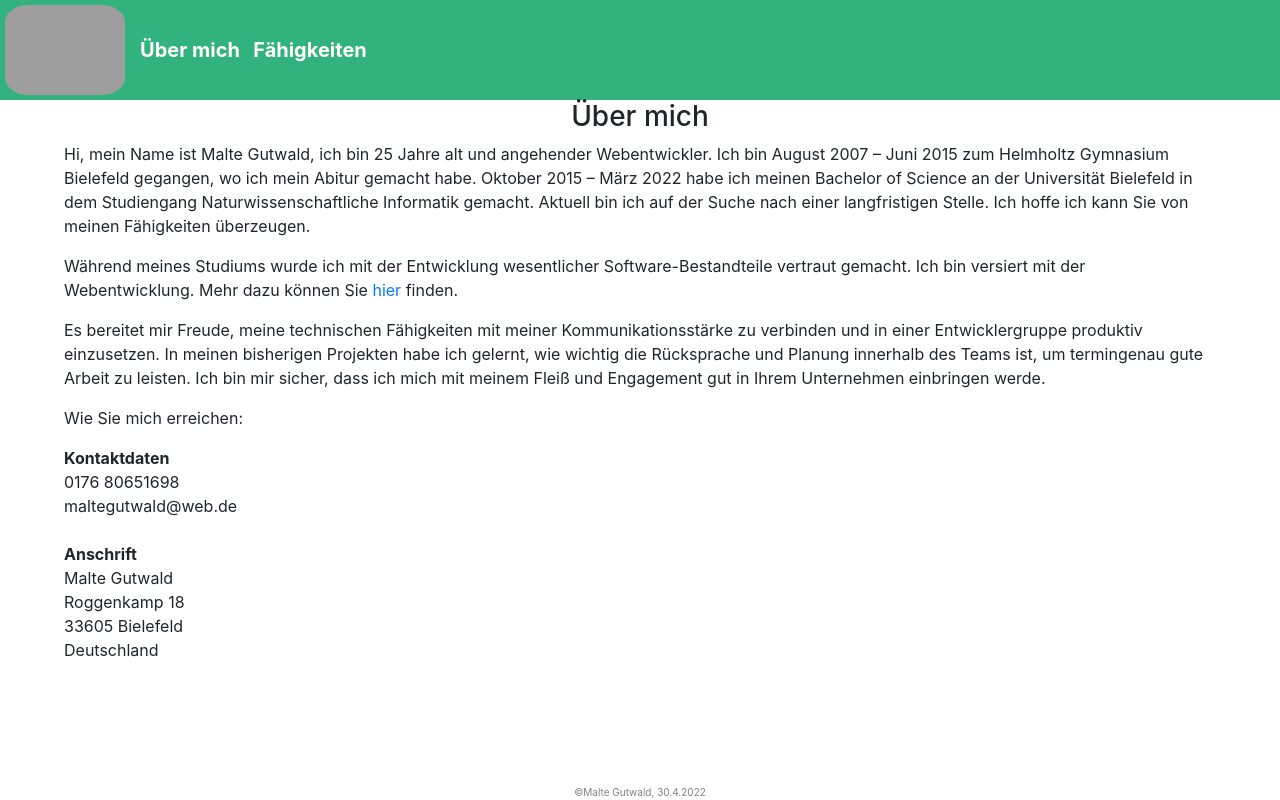
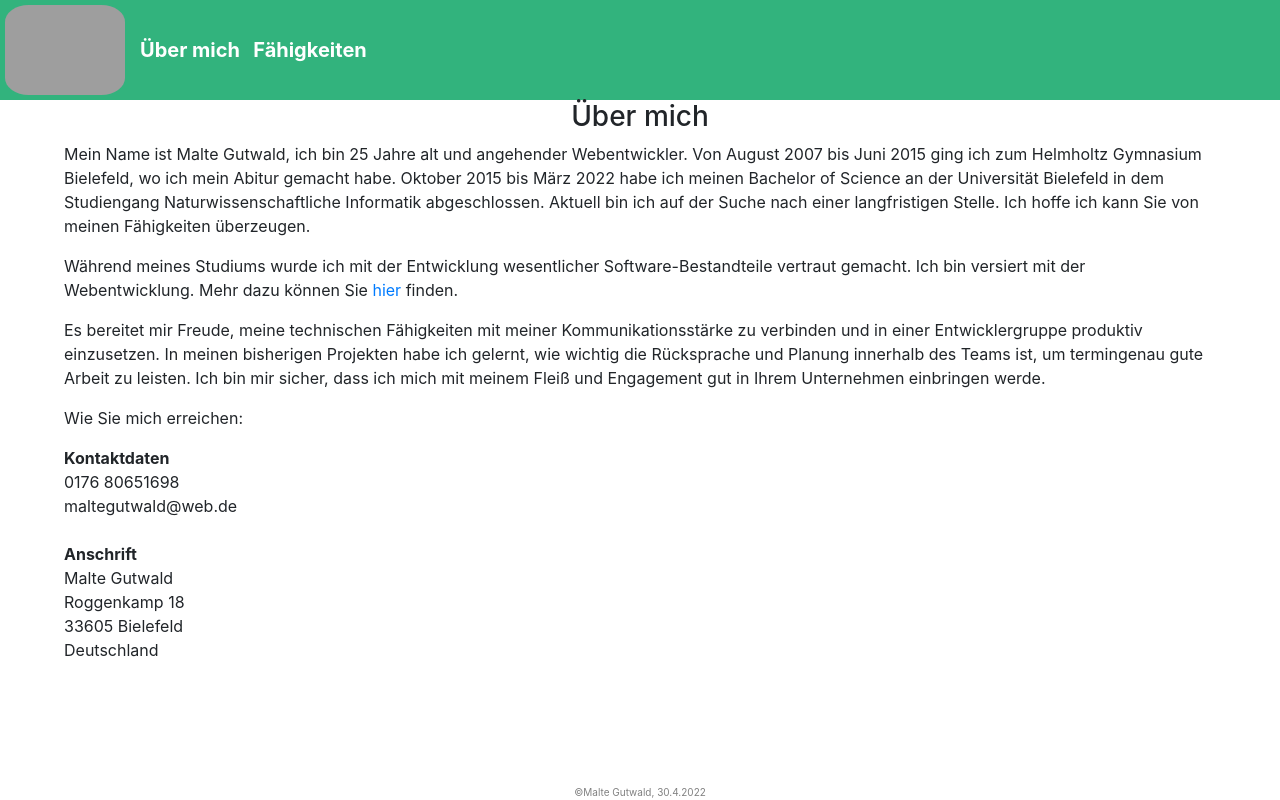
Before and after one commit to MalteGutwald/test, a Vue app: page /skills in a window 1280 px wide. Built offline with nearby package versions, Linux system fonts and the light colour scheme; grey boxes are pictures that could not be loaded.

Commit message:
Rechtschreibfehler verbessert

```diff
--- a/src/views/About.vue
+++ b/src/views/About.vue
@@ -5,9 +5,9 @@
   <div class="padding">
     <div>
       <p>
-        Hi, mein Name ist Malte Gutwald, ich bin 25 Jahre alt und angehender Webentwickler. Ich bin August 2007 – Juni 2015 zum Helmholtz Gymnasium Bielefeld
-        gegangen, wo ich mein Abitur gemacht habe. Oktober 2015 – März 2022 habe ich meinen Bachelor of Science an der Universität Bielefeld
-        in dem Studiengang Naturwissenschaftliche Informatik gemacht. Aktuell bin ich auf der Suche nach einer langfristigen Stelle.
+        Mein Name ist Malte Gutwald, ich bin 25 Jahre alt und angehender Webentwickler. Von August 2007 bis Juni 2015 ging ich zum
+        Helmholtz Gymnasium Bielefeld, wo ich mein Abitur gemacht habe. Oktober 2015 bis März 2022 habe ich meinen Bachelor of Science an der Universität Bielefeld
+        in dem Studiengang Naturwissenschaftliche Informatik abgeschlossen. Aktuell bin ich auf der Suche nach einer langfristigen Stelle.
         Ich hoffe ich kann Sie von meinen Fähigkeiten überzeugen.
       </p>
       <p>
```
